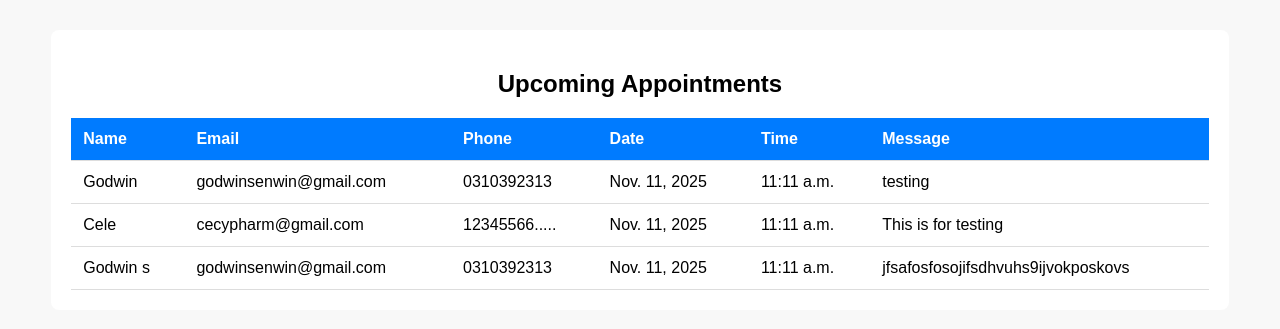
After one commit to godwinumosen/cecy, a Django app: page /dashboard/ in a window 1280 px wide. The commit adds this page. Shown: the top 329 px of the page. Run offline with Django 5.2, Linux system fonts and the light colour scheme; data comes from the database, SQL or seed files in the repository; both versions use the stored data as it was after the commit.

Commit message:
Appointment model

```diff
--- a/ce_cypharm/models.py
+++ b/ce_cypharm/models.py
@@ -15,7 +15,7 @@ class MainImageCarousel(models.Model):
     cecypharm_author = models.ForeignKey(User, on_delete=models.CASCADE)
 
     class Meta:
-        ordering =['cecypharm_publish_date']
+        ordering =['-cecypharm_publish_date']
 
     def __str__(self):
         return self.cecypharm_title + ' | ' + str(self.cecypharm_author)
@@ -33,7 +33,7 @@ class CecypharmFirstCategoryImage(models.Model):
     first_category_cecypharm_author = models.ForeignKey(User, on_delete=models.CASCADE)
 
     class Meta:
-        ordering =['first_category_cecypharm_publish_date']
+        ordering =['-first_category_cecypharm_publish_date']
 
     def __str__(self):
         return self.first_category_cecypharm_title + ' | ' + str(self.first_category_cecypharm_author)
@@ -49,6 +49,10 @@ class Appointment(models.Model):
     date = models.DateField()
     time = models.TimeField()
     message = models.TextField(blank=True)
+    created_at = models.DateTimeField(auto_now_add=True)
+
+    class Meta:
+        ordering = ['-created_at']
 
 
     def __str__(self):
--- a/ce_cypharm/urls.py
+++ b/ce_cypharm/urls.py
@@ -13,5 +13,6 @@ urlpatterns = [
     #path('contact/', ContactView.as_view(), name='contact'),
     path('message/', views.messages, name='message'),
     path('book/', views.book_appointment, name='book_appointment'),
+    path('dashboard/', views.appointment_dashboard, name='appointment_dashboard'),
 
 ]
--- a/ce_cypharm/views.py
+++ b/ce_cypharm/views.py
@@ -11,6 +11,11 @@ from .models import MainImageCarousel,CecypharmFirstCategoryImage
 from django.contrib import messages
 from django.contrib.auth.models import User
 from .forms import AppointmentForm
+from .models import Appointment
+from django.core.mail import send_mail
+from django.template.loader import render_to_string
+from django.core.mail import EmailMultiAlternatives
+from django.conf import settings
 from django.contrib.auth.mixins import LoginRequiredMixin
 
 
@@ -37,7 +42,7 @@ def About (request):
     return render (request, 'ce_cypharm/about.html')
 
 
-def book_appointment(request):
+'''def book_appointment(request):
     if request.method == 'POST':
         form = AppointmentForm(request.POST)
         if form.is_valid():
@@ -45,7 +50,51 @@ def book_appointment(request):
             return render(request, 'ce_cypharm/success.html')
     else:
         form = AppointmentForm()
+    return render(request, 'ce_cypharm/book_appointment.html', {'form': form})'''
+
+
+
+def book_appointment(request):
+    if request.method == 'POST':
+        form = AppointmentForm(request.POST)
+        if form.is_valid():
+            appointment = form.save(commit=False)
+            appointment.cecypharm_author = request.user
+            appointment.save()
+
+            # Render HTML template
+            html_content = render_to_string('ce_cypharm/email_confirmation.html', {'appointment': appointment})
+
+            # Send HTML email to the user
+            msg = EmailMultiAlternatives(
+                subject='Your Appointment Confirmation',
+                body='This is an HTML email. Please enable HTML view.',
+                from_email=settings.DEFAULT_FROM_EMAIL,
+                to=[appointment.email],
+            )
+            msg.attach_alternative(html_content, "text/html")
+            msg.send()
+
+            # (Optional) Send admin notification in plain text or similar HTML
+            send_mail(
+                subject='New Appointment Booked',
+                message=f"New appointment booked by {appointment.name} on {appointment.date} at {appointment.time}.",
+                from_email=settings.DEFAULT_FROM_EMAIL,
+                recipient_list=['cecypharm@gmail.com'],
+            )
+
+            return render(request, 'ce_cypharm/success.html')
+    else:
+        form = AppointmentForm()
     return render(request, 'ce_cypharm/book_appointment.html', {'form': form})
+
+
+
+
+def appointment_dashboard(request):
+    # Order by created_at descending — newest first
+    appointments = Appointment.objects.all().order_by('-created_at')
+    return render(request, 'ce_cypharm/dashboard.html', {'appointments': appointments})
 
 
 def messages (request):
--- a/templates/ce_cypharm/book_appointment.html
+++ b/templates/ce_cypharm/book_appointment.html
@@ -1,4 +1,4 @@
-<!DOCTYPE html>
+
 <html>
 <head>
     <title>Book an Appointment</title>
--- /dev/null
+++ b/templates/ce_cypharm/dashboard.html
@@ -0,0 +1,43 @@
+<!DOCTYPE html>
+<html lang="en">
+<head>
+    <meta charset="UTF-8">
+    <title>Appointment Dashboard</title>
+    <style>
+        body { font-family: Arial, sans-serif; background: #f8f8f8; }
+        .container { width: 90%; margin: 30px auto; background: #fff; padding: 20px; border-radius: 8px; }
+        h2 { text-align: center; }
+        table { width: 100%; border-collapse: collapse; margin-top: 20px; }
+        th, td { padding: 12px; border-bottom: 1px solid #ddd; text-align: left; }
+        th { background: #007bff; color: white; }
+        tr:hover { background-color: #f1f1f1; }
+    </style>
+</head>
+<body>
+<div class="container">
+    <h2>Upcoming Appointments</h2>
+    <table>
+        <tr>
+            <th>Name</th>
+            <th>Email</th>
+            <th>Phone</th>
+            <th>Date</th>
+            <th>Time</th>
+            <th>Message</th>
+        </tr>
+        {% for appointment in appointments %}
+        <tr>
+            <td>{{ appointment.name }}</td>
+            <td>{{ appointment.email }}</td>
+            <td>{{ appointment.phone }}</td>
+            <td>{{ appointment.date }}</td>
+            <td>{{ appointment.time }}</td>
+            <td>{{ appointment.message }}</td>
+        </tr>
+        {% empty %}
+        <tr><td colspan="6" style="text-align:center;">No appointments found.</td></tr>
+        {% endfor %}
+    </table>
+</div>
+</body>
+</html>
--- a/templates/ce_cypharm/success.html
+++ b/templates/ce_cypharm/success.html
@@ -5,7 +5,7 @@
 </head>
 <body>
     <h2>Thank you!</h2>
-    <p>Your appointment has been booked successfully.</p>
-    <a href="{% url 'book_appointment' %}">Book another appointment</a>
+    <p>Your appointment has been booked successfully, you will recieve an SMS now.</p>
+    <a href="{% url 'home' %}">Go back home</a>
 </body>
 </html>
```
Also changed, not shown: ce_cypharm/admin.py (+6 -1 lines), cecy/settings.py (+8 -0 lines), templates/ce_cypharm/email_confirmation.html (added, +18 -0 lines), templates/ce_cypharm/home.html (+2 -66 lines), ce_cypharm/migrations/0001_initial.py, ce_cypharm/migrations/0002_cecypharmfirstcategoryimage.py (deleted), ce_cypharm/migrations/0003_appointment.py (deleted), ce_cypharm/migrations/0004_remove_appointment_cecypharm_author.py (deleted), db.sqlite3, media/main_image/alpha_pharmacy_slider_1.jpg (added), media/main_image/download.jpeg (added).
